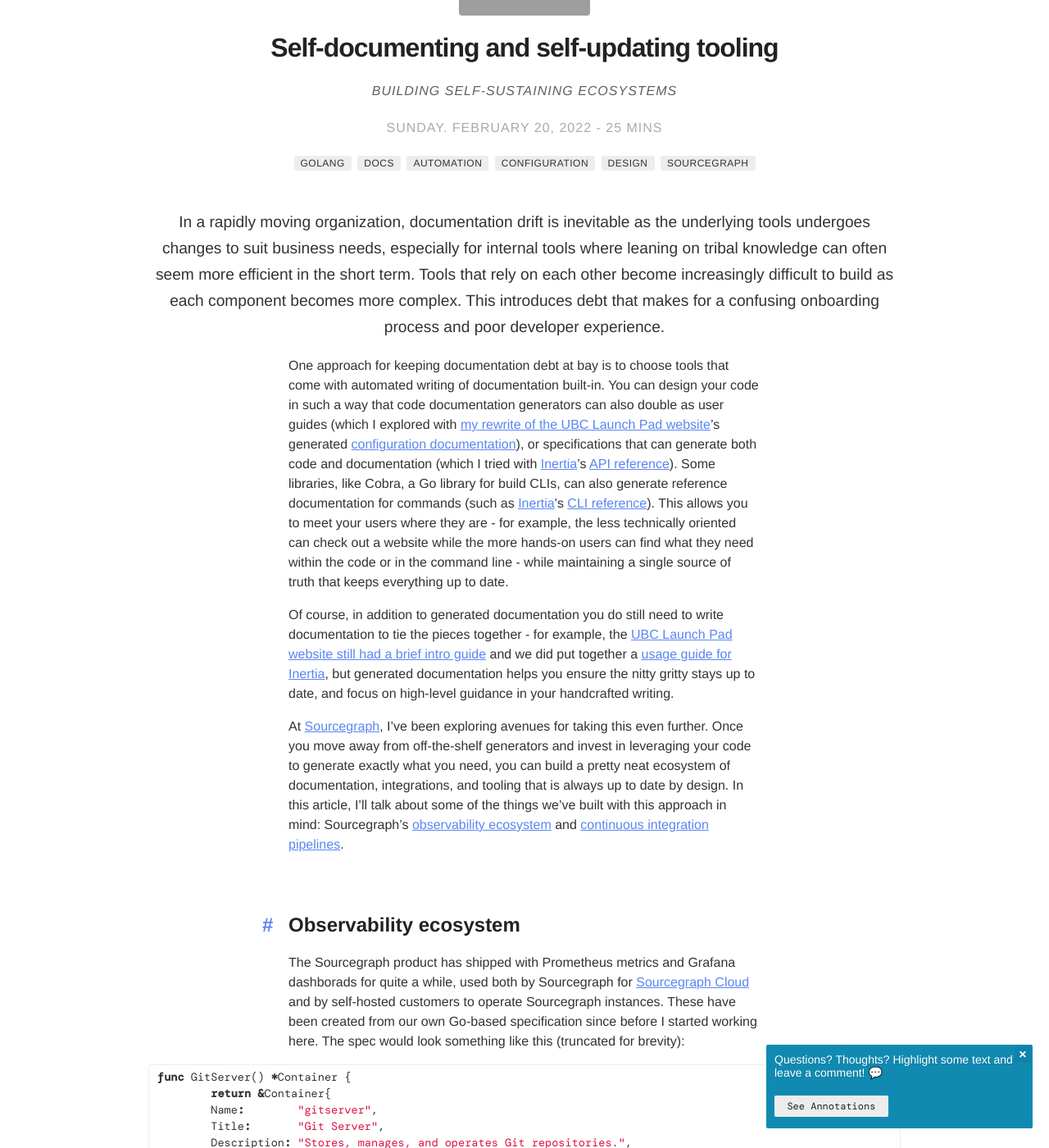
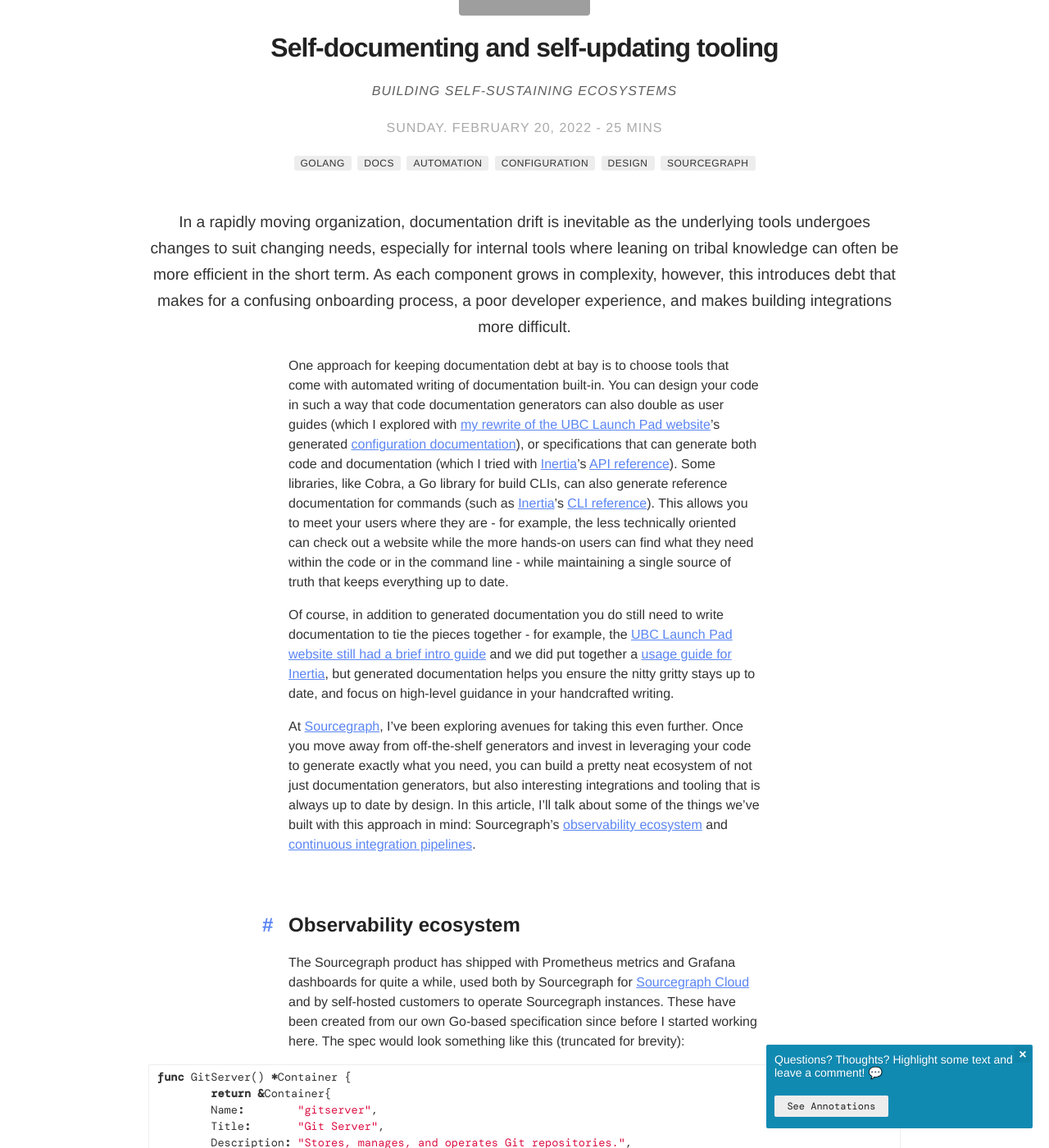
Before and after one commit to bobheadxi/bobheadxi.github.io, a Jekyll site: the page built from content/_posts/2022-2-20-self-documenting-self-updating.md, in a window 1280 px wide and 1400 px high, scrolled down 226 px. Shown: the whole window at 82% size. Built offline with Jekyll 4.4.1, drawn with Linux system fonts in a browser that asks for light colours; nearby versions of some CDN libraries; emoji names are drawn with the system emoji font; some web fonts are replaced; a style sheet for code colours, icons or effects is not loaded; some of the changed text lies outside the part shown; grey boxes are pictures that could not be loaded.

Commit message:
publish self documenting self updating post

````diff
--- a/content/_posts/2022-2-20-self-documenting-self-updating.md
+++ b/content/_posts/2022-2-20-self-documenting-self-updating.md
@@ -16,22 +16,21 @@
 category: blog
 author: robert
 description: building self-sustaining ecosystems
-draft: true
 ---
 
-In a rapidly moving organization, documentation drift is inevitable as the underlying tools undergoes changes to suit business needs, especially for internal tools where leaning on tribal knowledge can often seem more efficient in the short term. Tools that rely on each other become increasingly difficult to build as each component becomes more complex. This introduces debt that makes for a confusing onboarding process and poor developer experience.
+In a rapidly moving organization, documentation drift is inevitable as the underlying tools undergoes changes to suit changing needs, especially for internal tools where leaning on tribal knowledge can often be more efficient in the short term. As each component grows in complexity, however, this introduces debt that makes for a confusing onboarding process, a poor developer experience, and makes building integrations more difficult.
 
 One approach for keeping documentation debt at bay is to choose tools that come with automated writing of documentation built-in. You can design your code in such a way that code documentation generators can also double as user guides (which I explored with [my rewrite of the UBC Launch Pad website](2020-4-25-introducing-new-launch-pad-site.md)'s generated [configuration documentation](https://ubclaunchpad.com/config)), or specifications that can generate both code and documentation (which I tried with [Inertia](2018-4-29-building-inertia.md)'s [API reference](https://inertia.ubclaunchpad.com/api/)). Some libraries, like Cobra, a Go library for build CLIs, can also generate reference documentation for commands (such as [Inertia](2018-4-29-building-inertia.md)'s [CLI reference](https://inertia.ubclaunchpad.com/cli/inertia_$%7Bremote_name%7D.html)). This allows you to meet your users where they are - for example, the less technically oriented can check out a website while the more hands-on users can find what they need within the code or in the command line - while maintaining a single source of truth that keeps everything up to date.
 
 Of course, in addition to generated documentation you do still need to write documentation to tie the pieces together - for example, the [UBC Launch Pad website still had a brief intro guide](https://github.com/ubclaunchpad/ubclaunchpad.com/blob/master/README.md) and we did put together a [usage guide for Inertia](https://inertia.ubclaunchpad.com/), but generated documentation helps you ensure the nitty gritty stays up to date, and focus on high-level guidance in your handcrafted writing.
 
-At [Sourcegraph](../_experience/2021-7-5-sourcegraph.md), I've been exploring avenues for taking this even further. Once you move away from off-the-shelf generators and invest in leveraging your code to generate exactly what you need, you can build a pretty neat ecosystem of documentation, integrations, and tooling that is always up to date by design. In this article, I'll talk about some of the things we've built with this approach in mind: Sourcegraph's [observability ecosystem](#observability-ecosystem) and [continuous integration pipelines](#continuous-integration-pipelines).
+At [Sourcegraph](../_experience/2021-7-5-sourcegraph.md), I've been exploring avenues for taking this even further. Once you move away from off-the-shelf generators and invest in leveraging your code to generate exactly what you need, you can build a pretty neat ecosystem of not just documentation generators, but also interesting integrations and tooling that is always up to date by design. In this article, I'll talk about some of the things we've built with this approach in mind: Sourcegraph's [observability ecosystem](#observability-ecosystem) and [continuous integration pipelines](#continuous-integration-pipelines).
 
 <br />
 
 ## Observability ecosystem
 
-The Sourcegraph product has shipped with Prometheus metrics and Grafana dashborads for quite a while, used both by Sourcegraph for [Sourcegraph Cloud](https://sourcegraph.com) and by self-hosted customers to operate Sourcegraph instances. These have been created from our own Go-based specification since before I started working here. The spec would look something like this (truncated for brevity):
+The Sourcegraph product has shipped with Prometheus metrics and Grafana dashboards for quite a while, used both by Sourcegraph for [Sourcegraph Cloud](https://sourcegraph.com) and by self-hosted customers to operate Sourcegraph instances. These have been created from our own Go-based specification since before I started working here. The spec would look something like this (truncated for brevity):
 
 {% raw %}
 
@@ -212,7 +211,9 @@
           buildkite-agent pipeline upload generated-pipeline.yml
 ```
 
-This allows us to do a _ton_ of cool things. For example, we primarily condition pipelines on a combination of what we call "run types" and "diff types". A run type is specified as follows:
+The pipeline generator has also been around at Sourcegraph since long before I joined, but I've since done some significant refactors to it, including refactoring some of its core functionality - what we call "run types" and "diff types", which are used to determine the appropriate pipeline go generate for any given build. This allows us to do a _ton_ of cool things.
+
+First, some background on the technical details. A run type is specified as follows:
 
 ```go
 // RunTypeMatcher defines the requirements for any given build to be considered a build of
@@ -503,7 +504,9 @@
 
 ## Wrapup
 
-The generator approach has helped us build a low-maintenance and reliable ecosystem around parts of our infrastructure. Tailor-making such an ecosystem is a non-trivial investment at first, but as an organization grows and business needs become more specific, the investment pays off by making systems easy to learn, use, extend, and integrate.
+The generator approach has helped us build a low-maintenance and reliable ecosystem around parts of our infrastructure. Tailor-making such an ecosystem is a non-trivial investment at first, but as an organization grows and business needs become more specific, the investment pays off by making systems easy to learn, use, extend, integrate, validate, and more.
+
+Also, it's a lot of fun!
 
 <br />
 
````
